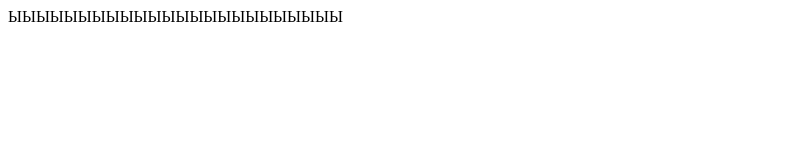
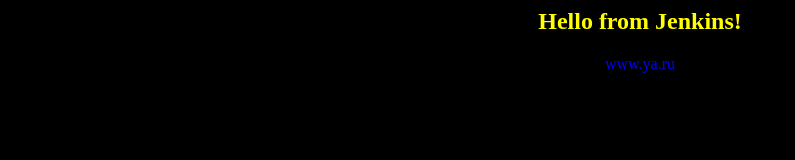
Before and after one commit to smekalun/learning, a plain HTML site: page index.html in a window 1280 px wide. Shown: the whole page, without its empty margins (0-795 px from the left). Drawn offline with Linux system fonts and the light colour scheme.

Commit message:
Update index.html

```diff
--- a/index.html
+++ b/index.html
@@ -1 +1,10 @@
-ЫЫЫЫЫЫЫЫЫЫЫЫЫЫЫЫЫЫЫЫЫЫЫЫ
+<html>
+<body bgcolor=black>
+<center>
+<h2><font color=yellow>Hello from Jenkins!</font></h2>
+
+<font color=blue>www.ya.ru</font>
+
+</center>
+</body>
+</html>
```
